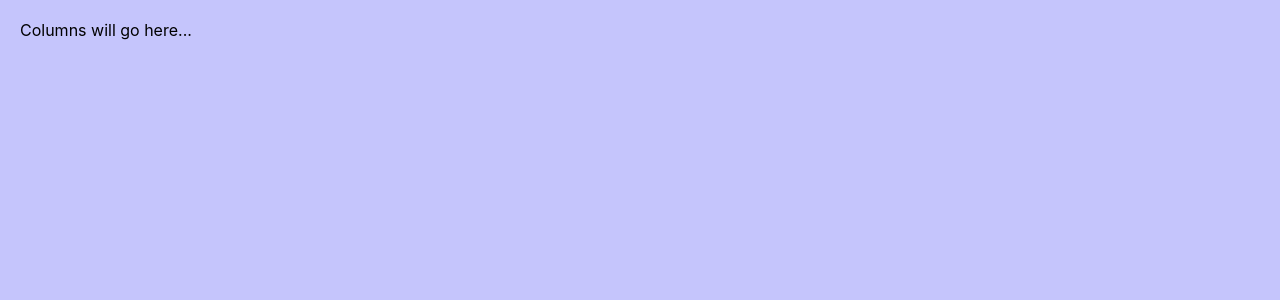
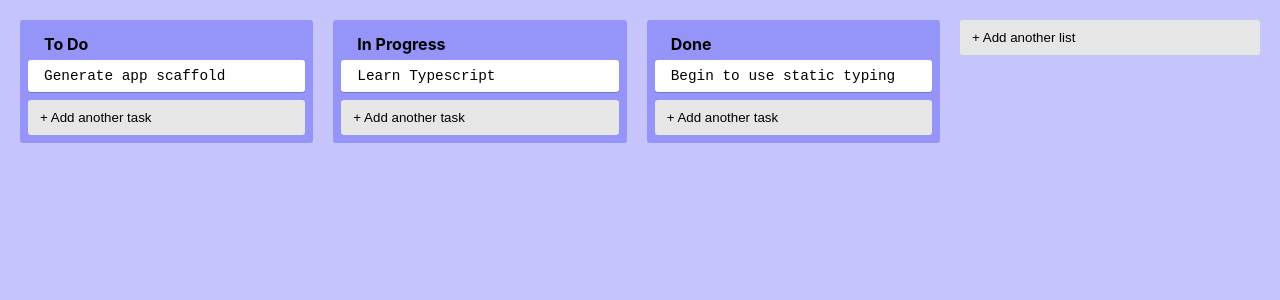
Before and after one commit to nate-hunter/typescript-trello-like, a React (Create React App) app: page / in a window 1280 px wide. Shown: the top 300 px of the page. Built offline with nearby package versions, Linux system fonts and the light colour scheme.

Commit message:
new item form appears

```diff
--- a/src/AddNewItem.tsx
+++ b/src/AddNewItem.tsx
@@ -12,13 +12,17 @@ export const AddNewItem = (props: AddNewItemProps) => {
     const [showForm, setShowForm] = useState(false);
     const { onAdd, toggleButtonText, dark } = props;
 
+    console.log('dark:', dark);
+
     if (showForm) {
+        return (
             <NewItemForm
                 onAdd={text => {
                     onAdd(text)
                     setShowForm(false)
                 }}
             />
+        );
     }
 
     return (
--- a/src/App.tsx
+++ b/src/App.tsx
@@ -1,4 +1,4 @@
-import React, { FC } from 'react';
+import { AddNewItem } from './AddNewItem';
 import { AppContainer } from './styles';
 import { Card } from './Card';
 import { Column } from './Column';
@@ -7,7 +7,20 @@ import { Column } from './Column';
 export const App = () => {
   return (
     <AppContainer>
-      Columns will go here...
+      <Column text="To Do">
+        <Card text="Generate app scaffold" />
+      </Column>
+      <Column text="In Progress">
+        <Card text="Learn Typescript" />
+      </Column>
+      <Column text="Done">
+        <Card text="Begin to use static typing" />
+      </Column>
+      <AddNewItem
+        toggleButtonText="+ Add another list"
+        onAdd={console.log}
+        dark
+      />
     </AppContainer>
   );
 }
--- a/src/Column.tsx
+++ b/src/Column.tsx
@@ -1,4 +1,5 @@
 import { FC } from "react";
+import { AddNewItem } from "./AddNewItem";
 import { ColumnContainer, ColumnTitle } from "./styles";
 
 
@@ -7,10 +8,16 @@ type ColumnProps = {
 }
 
 export const Column: FC<ColumnProps> = ({ text, children }) => {
+
   return (
     <ColumnContainer>
       <ColumnTitle>{text}</ColumnTitle>
       {children}
+      <AddNewItem
+        toggleButtonText="+ Add another task"
+        onAdd={console.log}
+        dark
+      />
     </ColumnContainer>
   )
 }
--- a/src/NewItemForm.tsx
+++ b/src/NewItemForm.tsx
@@ -1,5 +1,6 @@
 import { useState } from 'react';
 import { NewItemButton, NewItemFormContainer, NewItemInput } from './styles';
+import { useFocus } from './utils/useFocus';
 
 
 type NewItemFormProps = {
@@ -8,10 +9,12 @@ type NewItemFormProps = {
 
 export const NewItemForm = ({ onAdd }: NewItemFormProps) => {
     const [text, setText] = useState('');
+    const inputRef = useFocus();
 
     return (
         <NewItemFormContainer>
             <NewItemInput
+                ref={inputRef}
                 value={text}
                 onChange={e => setText(e.target.value)}
             />
--- a/src/styles.ts
+++ b/src/styles.ts
@@ -11,7 +11,9 @@ export const AppContainer = styled.div`
 `;
 
 export const ColumnContainer = styled.div`
-  background-color: #e6e6e6;
+  /* background-color: #e6e6e6; */
+  /* background-color: #ebecf0; */
+  background-color: #9595f9;
   width: 300px;
   min-height: 40px;
   margin-right: 20px;
@@ -33,6 +35,8 @@ export const CardContainer = styled.div`
   max-width: 300px;
   border-radius: 3px;
   box-shadow: #091e4240 0px 1px 0px 0px;
+  font-family: monospace;
+  font-size: 0.9rem;
 `;
 
 type AddItemButtonProps = {
@@ -43,7 +47,7 @@ export const AddItemButton = styled.button<AddItemButtonProps>`
   background-color: #e6e6e6;
   border-radius: 3px;
   border: none;
-  color: ${props => (props.dark ? '#000000' : '#ffffff' )};
+  color: ${props => (props.dark ? '#000' : '#fff' )};
   cursor: pointer;
   max-width: 300px;
   padding: 10px 12px;
@@ -51,7 +55,8 @@ export const AddItemButton = styled.button<AddItemButtonProps>`
   transition: background 85ms ease-in;
   width: 100%;
   &:hover {
-    background-color: #e6e6e6;
+    background-color: #6565f6;
+    color: #fff;
   }
 `;
 
@@ -68,7 +73,7 @@ export const NewItemButton = styled.button`
   border-radius: 3px;
   border: none;
   box-shadow: none;
-  color: #ffffff;
+  color: #fff;
   padding: 6px 12px;
   text-align: center;
 `;
@@ -80,4 +85,5 @@ export const NewItemInput = styled.input`
   margin-bottom: 0.5rem;
   padding: 0.5rem 1rem;
   width: 100%;
+  font-family: monospace;
 `;
```
Lines whose indentation alone changed are shown as unchanged.
